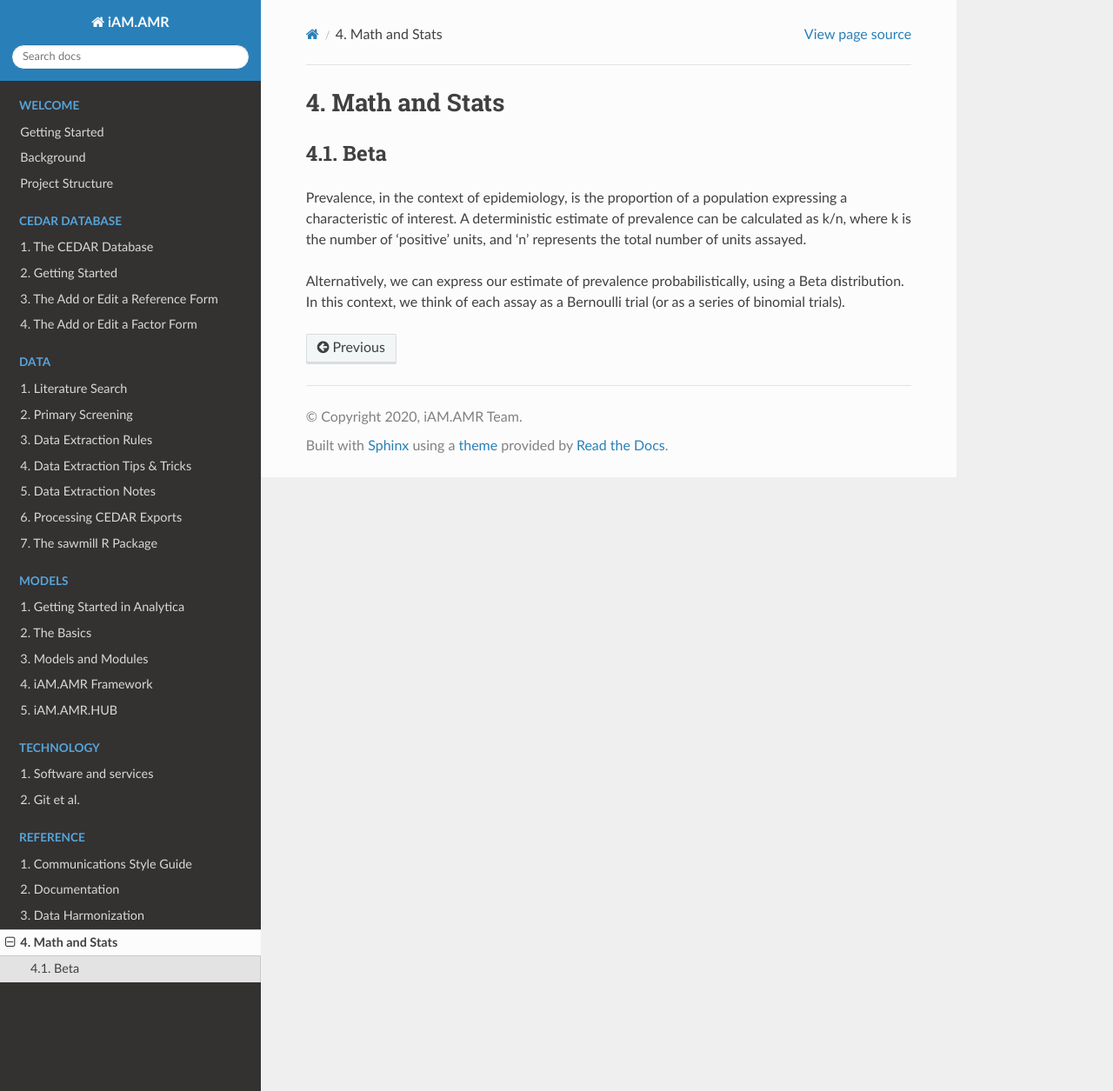
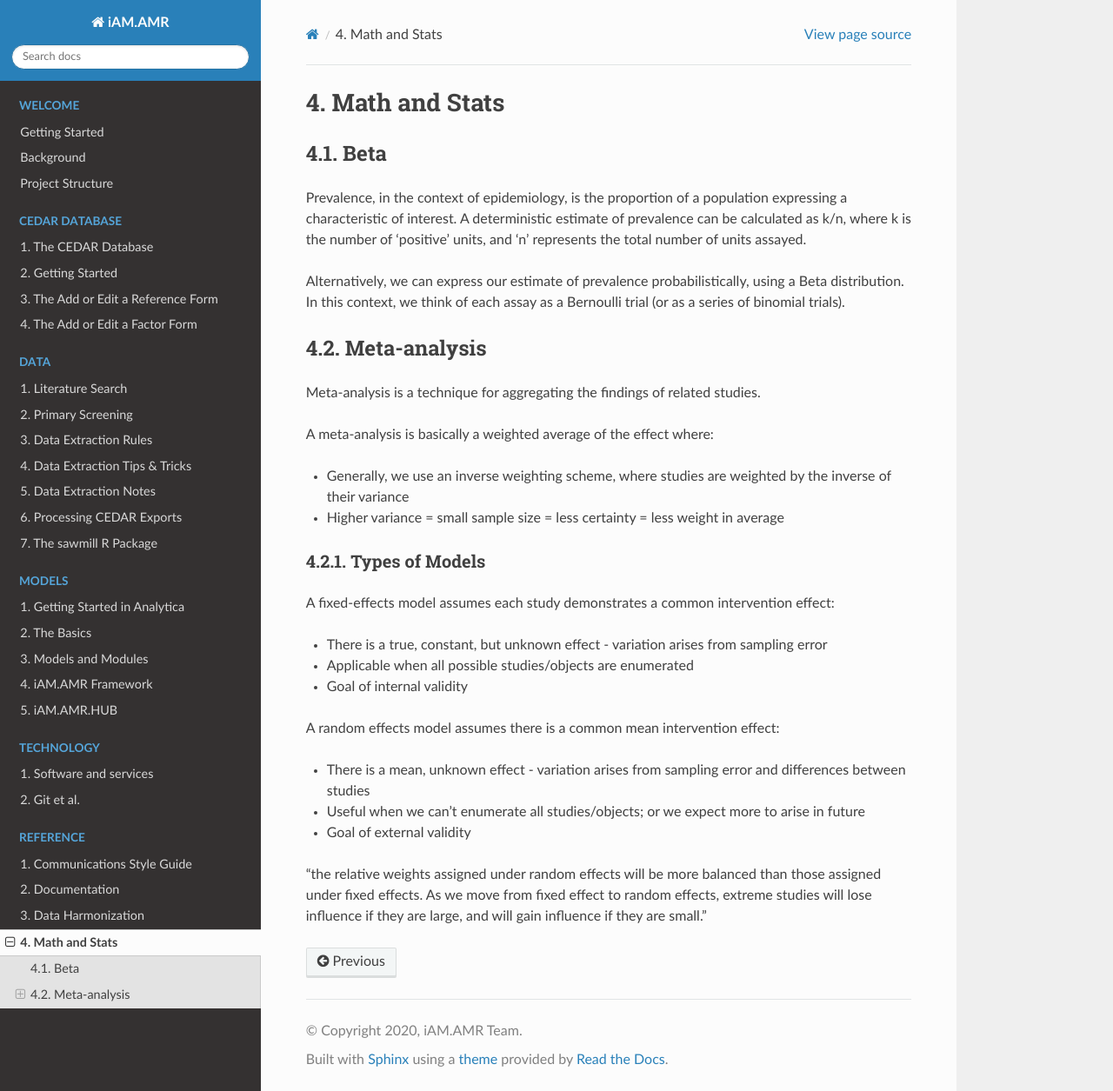
Before and after one commit to iAM-AMR/iAM.AMR.DOC, a Sphinx documentation site: the page built from source/10_reference/math_stats.rst, in a window 1280 px wide and 1255 px high. Shown: the whole window at 87% size. Built offline with Sphinx 7.4.7 and the Read the Docs theme 2.0.0, drawn with Linux system fonts in a browser that asks for light colours; pages that are not in the unit, such as notebooks, are missing from menus; a script that is not in the unit is left out.

Commit message:
Meta-Analysis Content Added
-content from google slides presentation added to Math and Stats and the sawmill R package

```diff
--- a/source/10_reference/math_stats.rst
+++ b/source/10_reference/math_stats.rst
@@ -12,3 +12,31 @@ Beta
 Prevalence, in the context of epidemiology, is the proportion of a population expressing a characteristic of interest. A deterministic estimate of prevalence can be calculated as k/n, where k is the number of ‘positive’ units, and ‘n’ represents the total number of units assayed.
 
 Alternatively, we can express our estimate of prevalence probabilistically, using a Beta distribution. In this context, we think of each assay as a Bernoulli trial (or as a series of binomial trials).
+
+
+Meta-analysis
+-------------
+
+Meta-analysis is a technique for aggregating the findings of related studies.
+
+A meta-analysis is basically a weighted average of the effect where:
+
+- Generally, we use an inverse weighting scheme, where studies are weighted by the inverse of their variance
+- Higher variance = small sample size = less certainty = less weight in average
+
+Types of Models
+~~~~~~~~~~~~~~~
+
+A fixed-effects model assumes each study demonstrates a common intervention effect:
+
+- There is a true, constant, but unknown effect - variation arises from sampling error
+- Applicable when all possible studies/objects are enumerated
+- Goal of internal validity
+
+A random effects model assumes there is a common mean intervention effect:
+
+- There is a mean, unknown effect - variation arises from sampling error and differences between studies
+- Useful when we can’t enumerate all studies/objects; or we expect more to arise in future
+- Goal of external validity
+
+“the relative weights assigned under random effects will be more balanced than those assigned under fixed effects. As we move from fixed effect to random effects, extreme studies will lose influence if they are large, and will gain influence if they are small.”
```
Also changed, not shown: source/data_extraction/Sawmill.rst (+19 -0 lines), source/data_extraction/sawmill.rst (+19 -0 lines).
